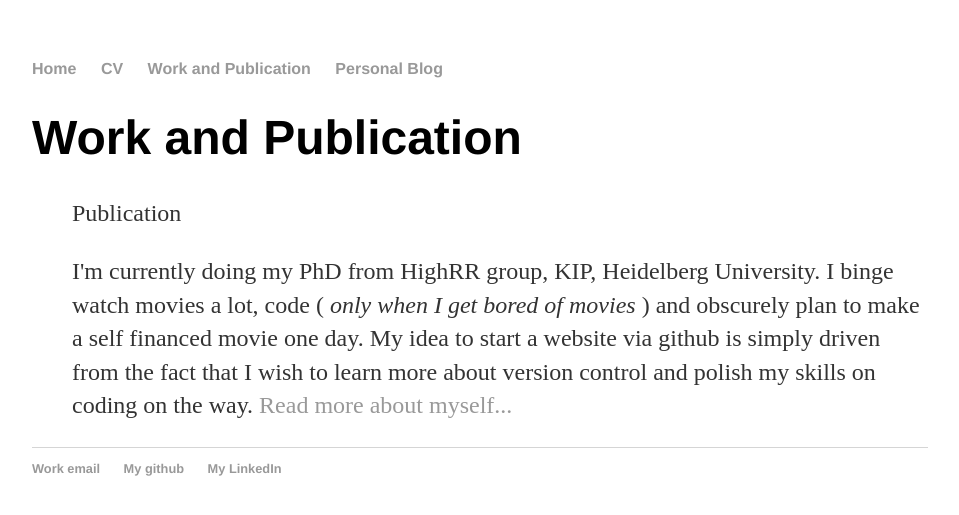
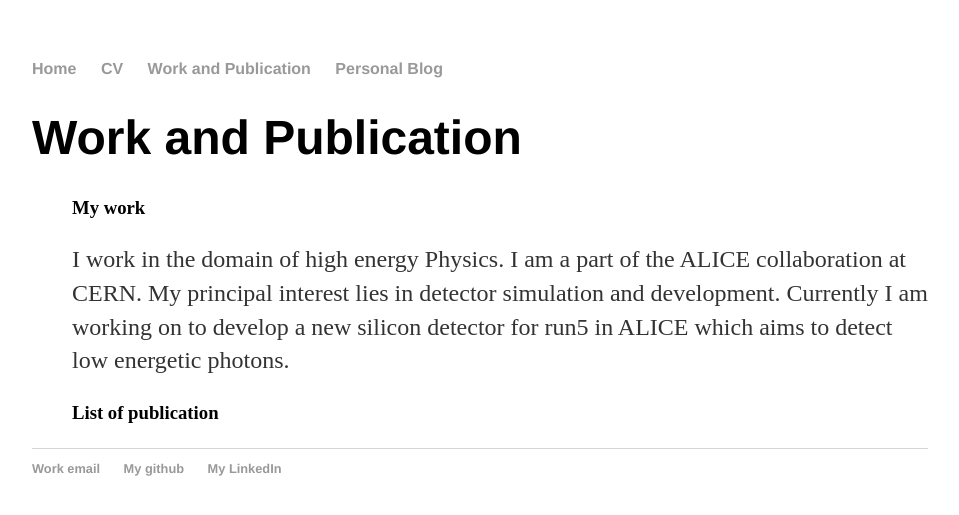
Before and after one commit to an15ms157/abhishek.github.io, a Jekyll site: the page built from work/index.html, in a window 1280 px wide. Shown: the top 515 px of the page, without its empty margins (160-1119 px from the left). Built offline with Jekyll 4.4.1, drawn with Linux system fonts in a browser that asks for light colours.

Commit message:
Update index.html

```diff
--- a/work/index.html
+++ b/work/index.html
@@ -4,8 +4,12 @@ title: Work and Publication
 ---
 	<h1>{{ page.title }}</h1>
 	<ul>
-	<p>Publication</p>
-	<p>I'm currently doing my PhD from HighRR group, KIP, Heidelberg University. I binge watch movies a lot, code ( <em> only when I get bored of movies </em>) and
-	    obscurely plan to make a self financed movie one day. My idea to start a website via github is simply driven from the fact that I wish to learn more about
-	  version control and polish my skills on coding on the way. <a href="/about">Read more about myself...</a></p>
+	<h3>My work</h3>
+	<p> I work in the domain of high energy Physics. I am a part of the ALICE collaboration at CERN. My principal interest lies in detector simulation
+		and development. Currently I am working on to develop a new silicon detector for run5 in ALICE which aims to detect low energetic photons.  </p>
+	</p>
+
+	<h3>List of publication</h3>
+	<p> <p>
+
 	</ul>
```
